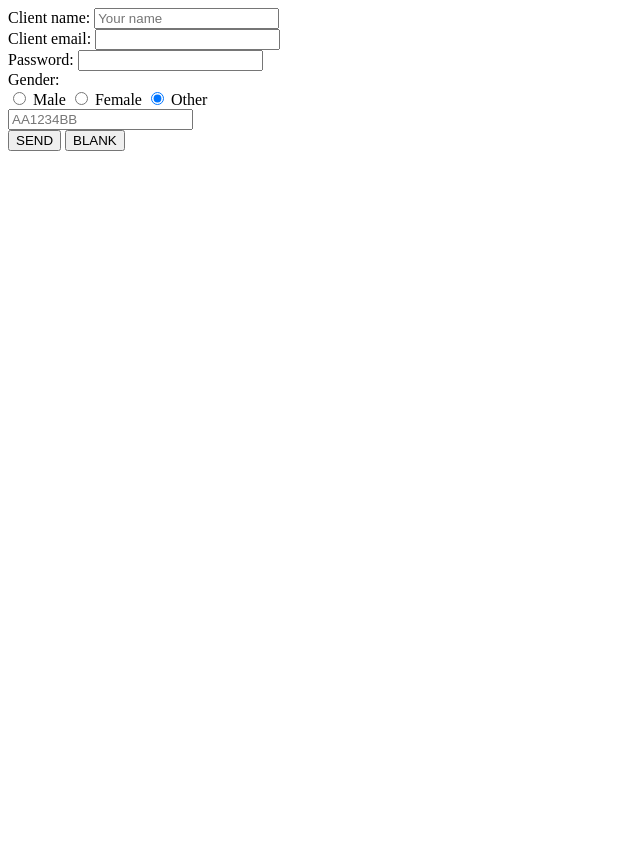
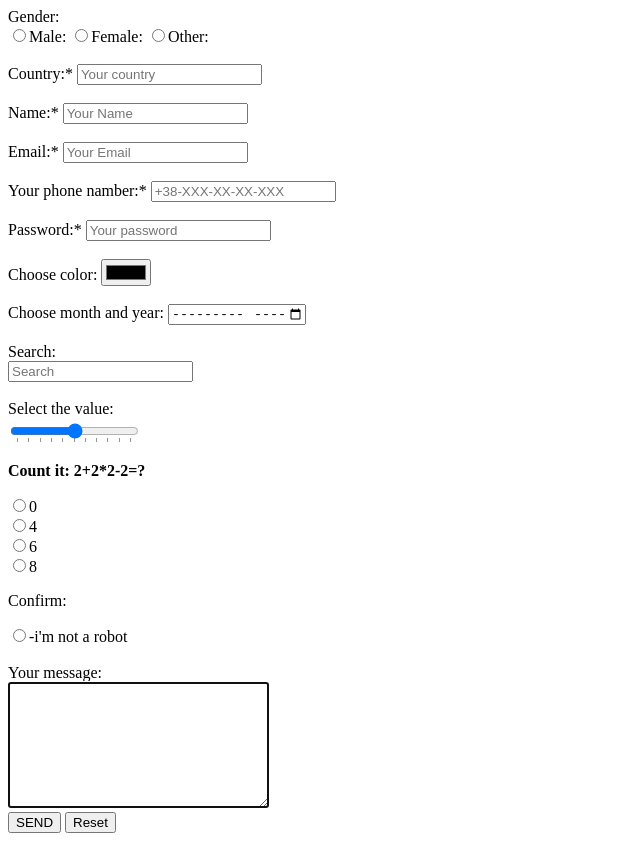
Before and after one commit to BechkaloRoman/table, a plain HTML site: page form.html in a window 1280 px wide. Shown: the whole page, without its empty margins (0-640 px from the left). Before the commit the page ends 800 px from the top, so only its background shows below. Drawn offline with Linux system fonts and the light colour scheme.

Commit message:
Changet1

```diff
--- a/form.html
+++ b/form.html
@@ -1,54 +1,127 @@
 <!DOCTYPE html>
 <html lang="en">
+
 <head>
     <meta charset="UTF-8">
     <meta name="viewport" content="width=device-width, initial-scale=1.0">
     <meta http-equiv="X-UA-Compatible" content="ie=edge">
     <title>Document</title>
 </head>
+
 <body>
 
-     <form method="post" action="https://formspree.io/bechkalor@gmail.com">
-
-        <label>Client name:
-            <input type="text" name="client-name" required
-             placeholder="Your name">
+    <form method="POST"  action="https://formspree.io/bechkalor@gmail.com">
+        <label>Gender:</label>
+        <label>
+            <br>
+            <input type="radio" name="gender" value="Male">Male:
+        </label>
+        <label>
+            <input type="radio" name="gender" value="Female">Female:
+        </label>
+        <label>
+            <input type="radio" name="gender" value="Other">Other:
         </label>
         <br>
-        <label for="client-email">Client email:</label>
-        <input type="email" name="client-email"
-            id="client-email" required>
         <br>
-        <label>Password:
-            <input type="password" name="client-password">
+        <label>Country:*
+            <input list="<list>" placeholder="Your country" required>
+            <datalist id="<list>">
+             <option value="Ukraine">
+            <option value=" Belarus ">
+            <option value=" Poland">
+            <option value=" Hungary">
+             <option value=" Slovakia ">
+              <option value="  Romania ">
+             <option value=" Moldova ">
+            </datalist>
+            <br>
         </label>
         <br>
-        <label>Gender:</label>
+        <label>Name:*
+        <input type="text" name="client-name" placeholder="Your Name" maxlength="12" required  >
+        <br>
+        </label>
+        <br>
+        <label>Email:*
+            <input type="email" name="email" placeholder="Your Email" required maxlength="30" >
+            <br>
+            </label>
+        <br>
+        <label>Your phone namber:*
+            <input type="tel" name="phone-namber" maxlength="13" placeholder="+38-XXX-XX-XX-XXX" required >
+            <br>
+        </label>
+        <br>
+        <label>Password:*
+            <input type="password" maxlength="8" name="password" placeholder="Your password" required>
+            <br>
+        </label>
+        <br>
+        <label>Choose color:
+            <input type="color" name="color">
+            <br>
+        </label>
+        <br>
+        <label>Choose month and year:
+            <input type="month" min="1950-01" max="2009-12" name="month">
+            <br>
+        </label>
+        <br>
+        <label>Search:
+        <br>
+            <input type="search" name="search" placeholder="Search">
+
+            <br>
+        </label>
+        <br>
+        <label>Select the value:
+        <br>
+            <input type="range" list="tickmarks">
+            <datalist id="tickmarks">
+                  <option value="0" >
+                  <option value="10">
+                  <option value="20">
+                  <option value="30">
+                  <option value="40">
+                  <option value="50">
+                  <option value="60">
+                  <option value="70">
+                  <option value="80">
+                 <option value="90">
+                  <option value="100">
+            </datalist>
+            </label>
+        <br>
+          <p><b>Count it:  2+2*2-2=?</b></p>
+        <label>
+             <input type="radio" name="2+2*2-2=" value="0">0
+        </label>
         <br>
         <label>
-            <input type="radio" name="client-gender" value="male">
-            Male
-        </label>
-        <label>
-            <input type="radio" name="client-gender" value="female">
-            Female
-        </label>
-        <label>
-            <input type="radio" name="client-gender" value="other"
-                checked>
-            Other
-
+            <input type="radio" name="2+2*2-2=" value="4">4
         </label>
         <br>
-        <input type="text" name="cer-plete" required
-        pattern="[A-Z]{2}[\d]{4}[A-Z]{2}"
-        placeholder="AA1234BB"
-            title="AA1234BB">
-
+        <label>
+            <input type="radio" name="2+2*2-2=" value="6">6
+        </label>
         <br>
-        <input type="submit" value="SEND">
-        <input type="reset" value="BLANK">
+        <label>
+            <input type="radio" name="2+2*2-2=" value="8">8
+        </label>
+        <br>
+        <p>Confirm:</p>
+        <label>
+            <input type="radio" name="i'm not a robot">-i'm not a robot
+        </label>
+        <br>
+        <br>
+        <label>Your message:<br></label>
+        <textarea rows="8" cols="30" autofocus>
+        </textarea>
+        <br>
+            <input type="submit" value="SEND">
+            <input type="reset" value="Reset">
     </form>
-
 </body>
 </html>
```
Also changed, not shown: index.html (+1 -20 lines).
